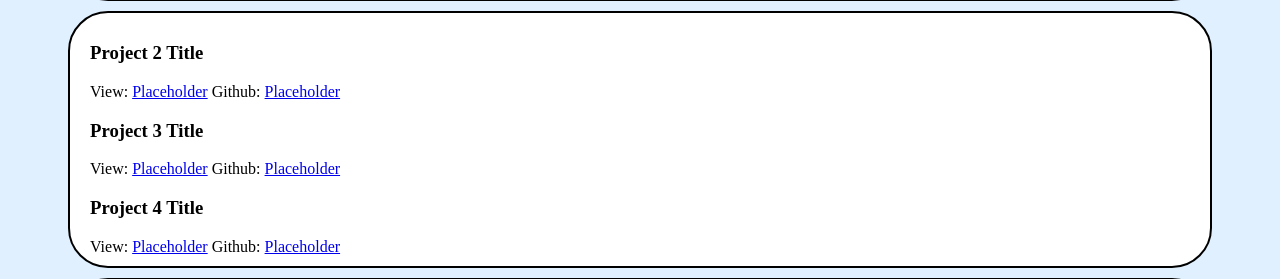
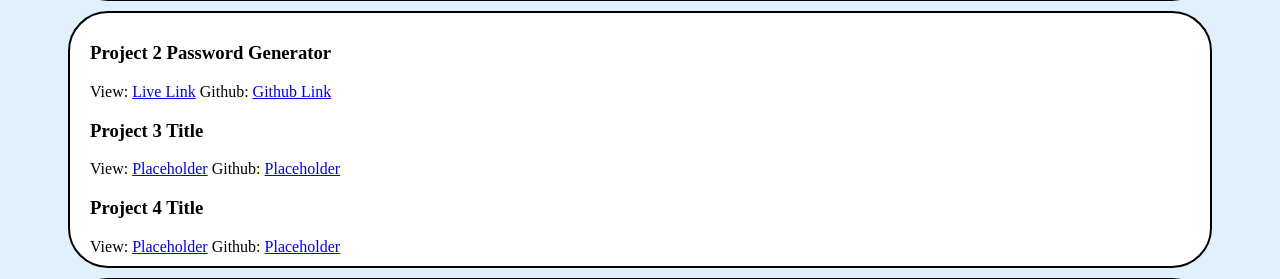
Before and after one commit to acbrunso/p1, a PHP site: page / in a window 1280 px wide. Shown: the part 575-854 px from the top of the page. Run offline with PHP 8.4, Linux system fonts and the light colour scheme.

Commit message:
p2 link added.

```diff
--- a/index.php
+++ b/index.php
@@ -15,9 +15,9 @@
   </div>
 
   <div id="nav">
-    <h3>Project 2 Title</h3>
-      View: <a href="http://www.google.com">Placeholder</a>
-      Github: <a href="http://www.google.com">Placeholder</a>
+    <h3>Project 2 Password Generator</h3>
+      View: <a href="http://p2.anthonybrunson.me">Live Link</a>
+      Github: <a href="https://github.com/acbrunso/p2">Github Link</a>
     <h3>Project 3 Title</h3>
       View: <a href="http://www.google.com">Placeholder</a>
       Github: <a href="http://www.google.com">Placeholder</a>
```
